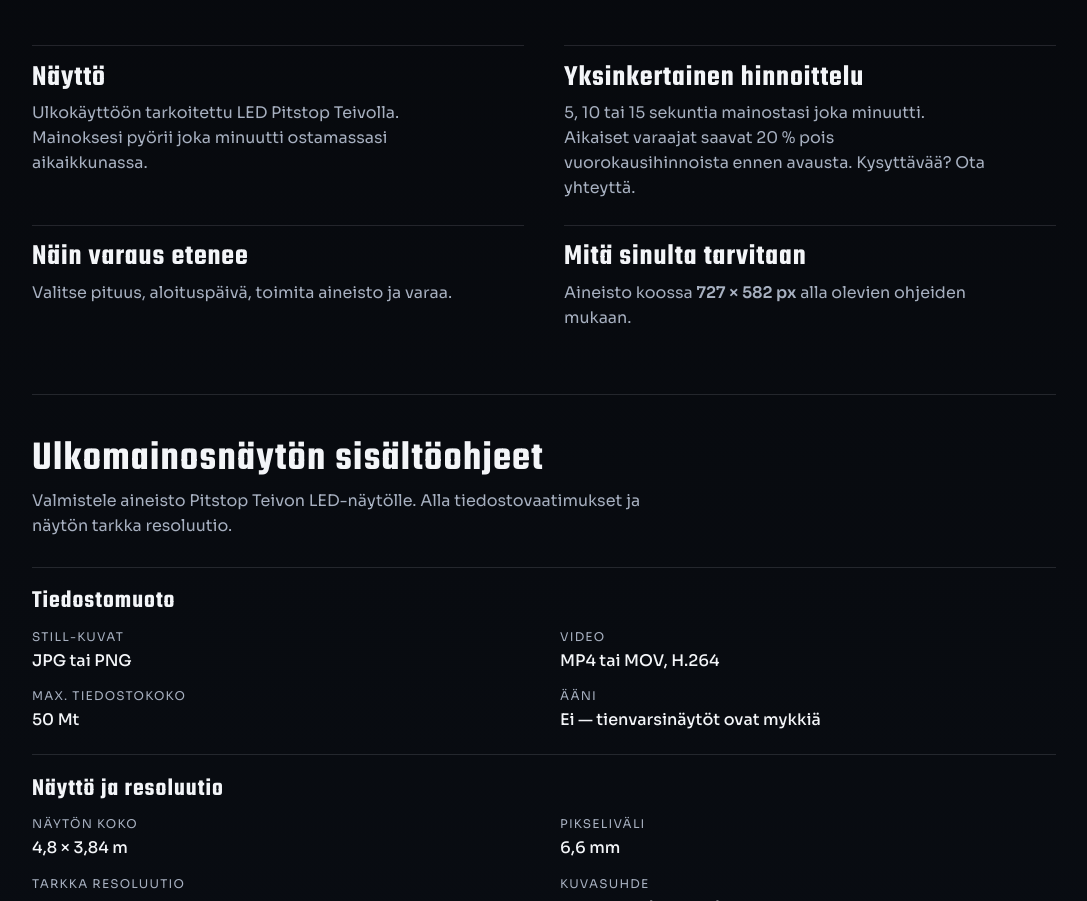
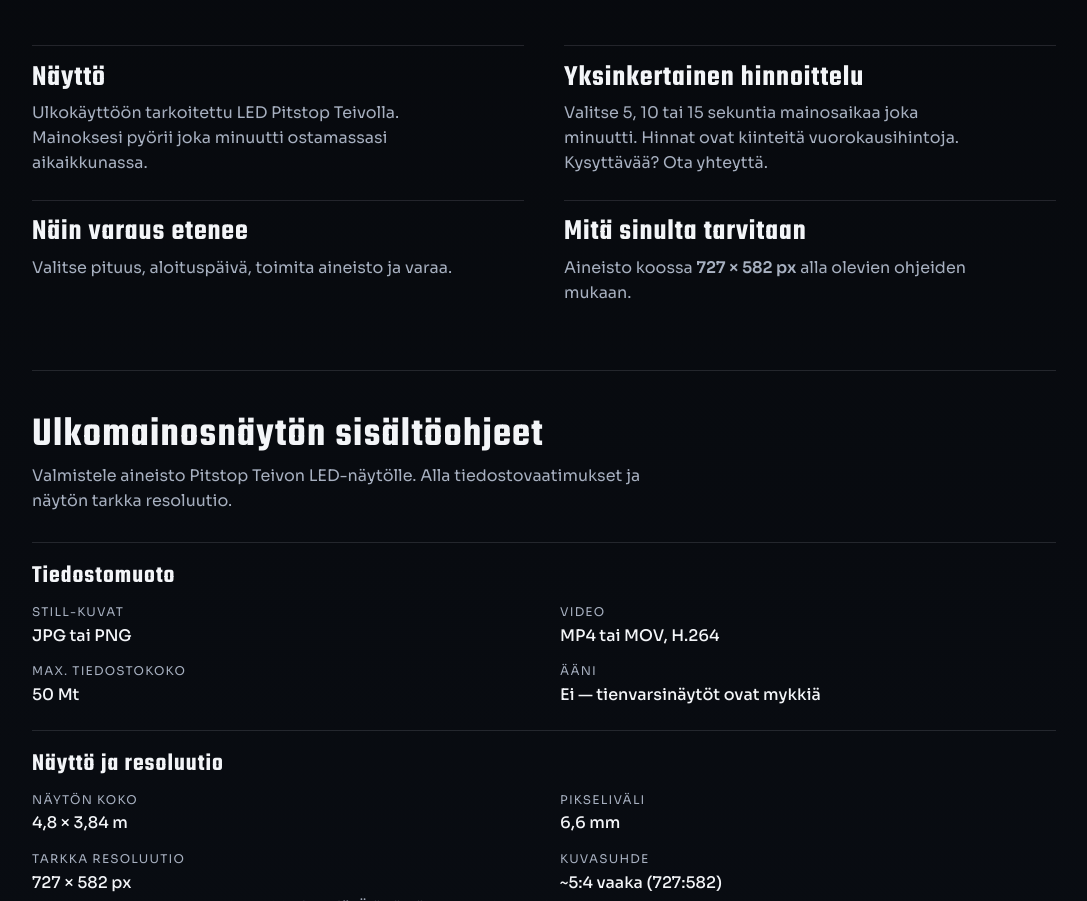
Before and after one commit to attekoti-ops/Verkkosvu-screen, a plain HTML site: page index.html in a window 1280 px wide. Shown: the part 1967-2868 px from the top of the page, without its empty margins (96-1183 px from the left). Drawn offline with Linux system fonts and the light colour scheme.

Commit message:
Remove outdated discount messaging

```diff
--- a/index.html
+++ b/index.html
@@ -118,7 +118,7 @@
         </article>
         <article class="service-block">
           <h3>Yksinkertainen hinnoittelu</h3>
-          <p>5, 10 tai 15 sekuntia mainostasi joka minuutti. Aikaiset varaajat saavat 20 % pois vuorokausihinnoista ennen avausta. Kysyttävää? Ota yhteyttä.</p>
+          <p>Valitse 5, 10 tai 15 sekuntia mainosaikaa joka minuutti. Hinnat ovat kiinteitä vuorokausihintoja. Kysyttävää? Ota yhteyttä.</p>
         </article>
         <article class="service-block">
           <h3>Näin varaus etenee</h3>
```
